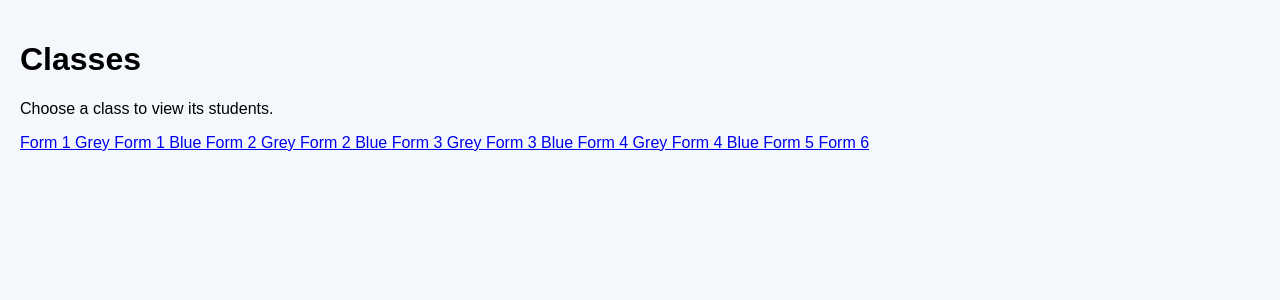
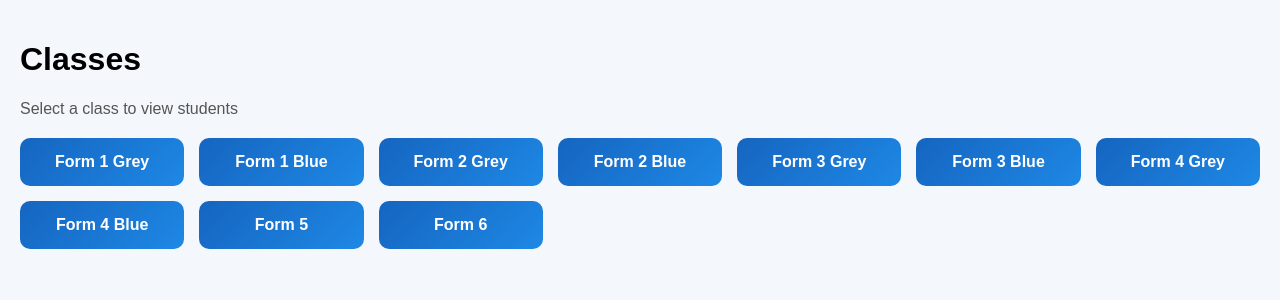
Before and after one commit to sadziwacynthia-bot/school-app, a Flask app: page /classes in a window 1280 px wide. Shown: the part 92-392 px from the top of the page. Run offline with Flask 3, Linux system fonts and the light colour scheme; a user stored in the database is signed in.

Commit message:
Updated school system with latest changes

```diff
--- a/templates/classes.html
+++ b/templates/classes.html
@@ -1,14 +1,45 @@
 {% extends "base.html" %}
 {% block title %}Classes{% endblock %}
+
 {% block content %}
-<h1 class="page-title">Classes</h1>
-<p class="page-subtitle">Choose a class to view its students.</p>
+
+<h1>Classes</h1>
+<p style="color:#555;">Select a class to view students</p>
 
 <div class="class-grid">
+
     {% for class_name in class_options %}
-    <a href="{{ url_for('class_students', class_name=class_name) }}" class="class-card">
-        {{ class_name }}
-    </a>
+        <a href="{{ url_for('class_students', class_name=class_name) }}" class="class-btn">
+            {{ class_name }}
+        </a>
     {% endfor %}
+
 </div>
+
+<style>
+.class-grid {
+    display: grid;
+    grid-template-columns: repeat(auto-fit, minmax(160px, 1fr));
+    gap: 15px;
+    margin-top: 20px;
+}
+
+.class-btn {
+    display: block;
+    text-align: center;
+    padding: 15px;
+    background: linear-gradient(135deg, #1565c0, #1e88e5);
+    color: white;
+    border-radius: 10px;
+    text-decoration: none;
+    font-weight: bold;
+    transition: 0.2s;
+}
+
+.class-btn:hover {
+    background: linear-gradient(135deg, #0d47a1, #1565c0);
+    transform: translateY(-2px);
+}
+</style>
+
 {% endblock %}
```
